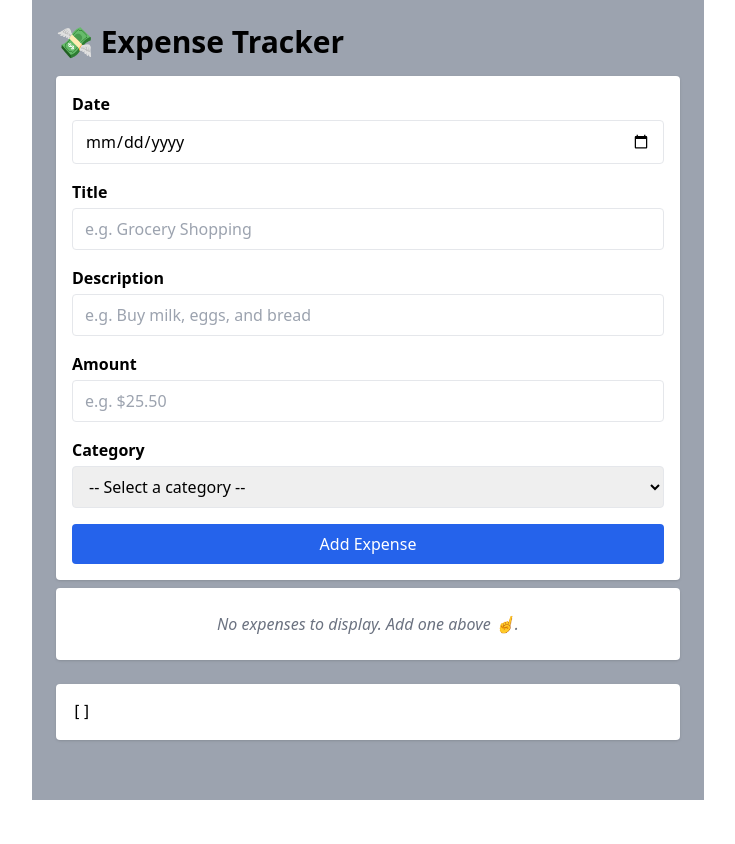
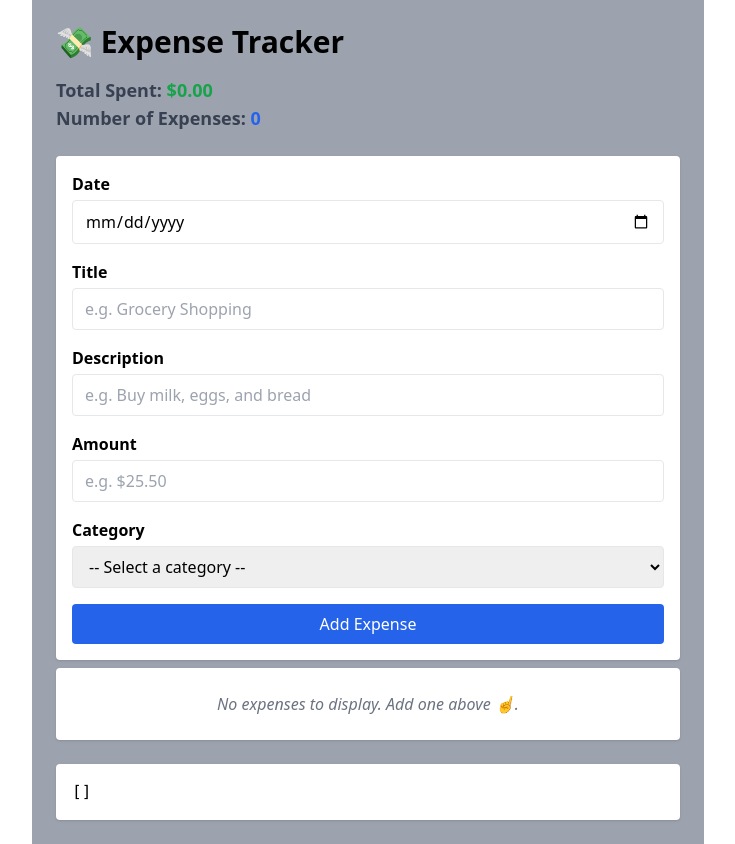
Before and after one commit to J0hn316/Expense-Tracker-App, a React (Vite) app: page / in a window 1280 px wide. Shown: the whole page, without its empty margins (272-1007 px from the left). Before the commit the page ends 800 px from the top, so only its background shows below. Built offline with nearby package versions, Linux system fonts and the light colour scheme.

Commit message:
feat: added total spent and expense count to App component, updated ExpenseList component to display title and description separately

```diff
--- a/src/App.tsx
+++ b/src/App.tsx
@@ -1,16 +1,36 @@
+import React, { useMemo } from 'react';
 import useExpenses from './hooks/useExpenses';
 import ExpenseForm from './components/ExpenseForm';
 import ExpenseList from './components/ExpenseList';
 
-const App = () => {
+const App: React.FC = () => {
   const { expenses, addExpense, deleteExpense } = useExpenses();
+
+  // Calculate total amount spent
+  const totalSpent = useMemo(() => {
+    return expenses.reduce((sum, expense) => sum + expense.amount, 0);
+  }, [expenses]);
+
+  // Calculate number of expenses
+  const totalCount = useMemo(() => expenses.length, [expenses]);
 
   return (
     <main className="min-h-screen bg-gray-400 p-6 max-w-2xl mx-auto">
       <h1 className="text-3xl font-bold mb-4">💸 Expense Tracker</h1>
+
+      <div className="mb-6">
+        <p className="text-lg font-semibold text-gray-700">
+          Total Spent:{' '}
+          <span className="text-green-600">${totalSpent.toFixed(2)}</span>
+        </p>
+        <p className="text-lg font-semibold text-gray-700">
+          Number of Expenses:{' '}
+          <span className="text-blue-600">{totalCount}</span>
+        </p>
+      </div>
+
       {/* Add Expense Form */}
       <ExpenseForm onAdd={addExpense} />
-
       {/* Expense List */}
       <ExpenseList expenses={expenses} onDelete={deleteExpense} />
 
--- a/src/components/ExpenseList.tsx
+++ b/src/components/ExpenseList.tsx
@@ -23,10 +23,15 @@ export default function ExpenseList({ expenses, onDelete }: ExpenseListProps) {
         >
           <div>
             <p className="text-sm text-gray-500">{expense.date}</p>
-            <p className="font-semibold">{expense.description}</p>
+            <p className="font-semibold">{expense.title}</p>
+            <p className="text-sm text-gray-600 italic">
+              {expense.description}
+            </p>
           </div>
           <div className="text-right">
-            <p className="text-lg font-bold text-blue-600">${expense.amount}</p>
+            <p className="text-lg font-bold text-blue-600">
+              ${expense.amount.toFixed(2)}
+            </p>
             <button
               onClick={() => onDelete(expense.id)}
               className="text-sm bg-red-500 text-white rounded p-2 hover:bg-red-400 mt-1"
```
